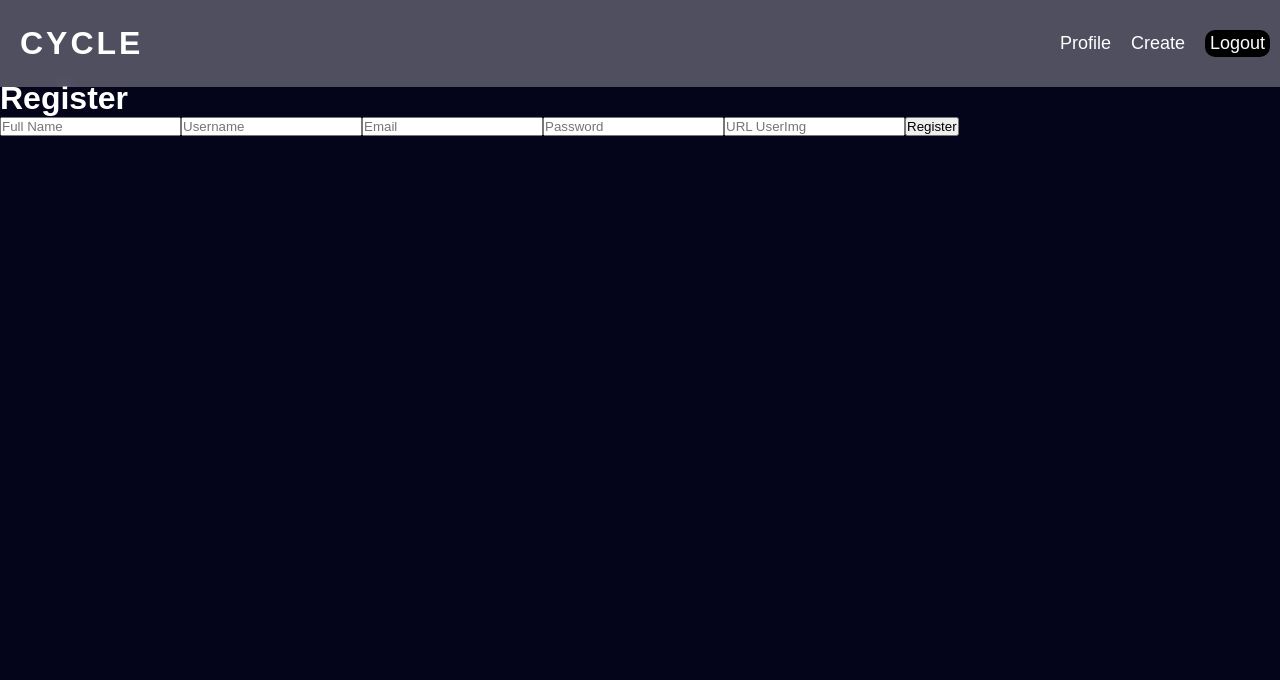
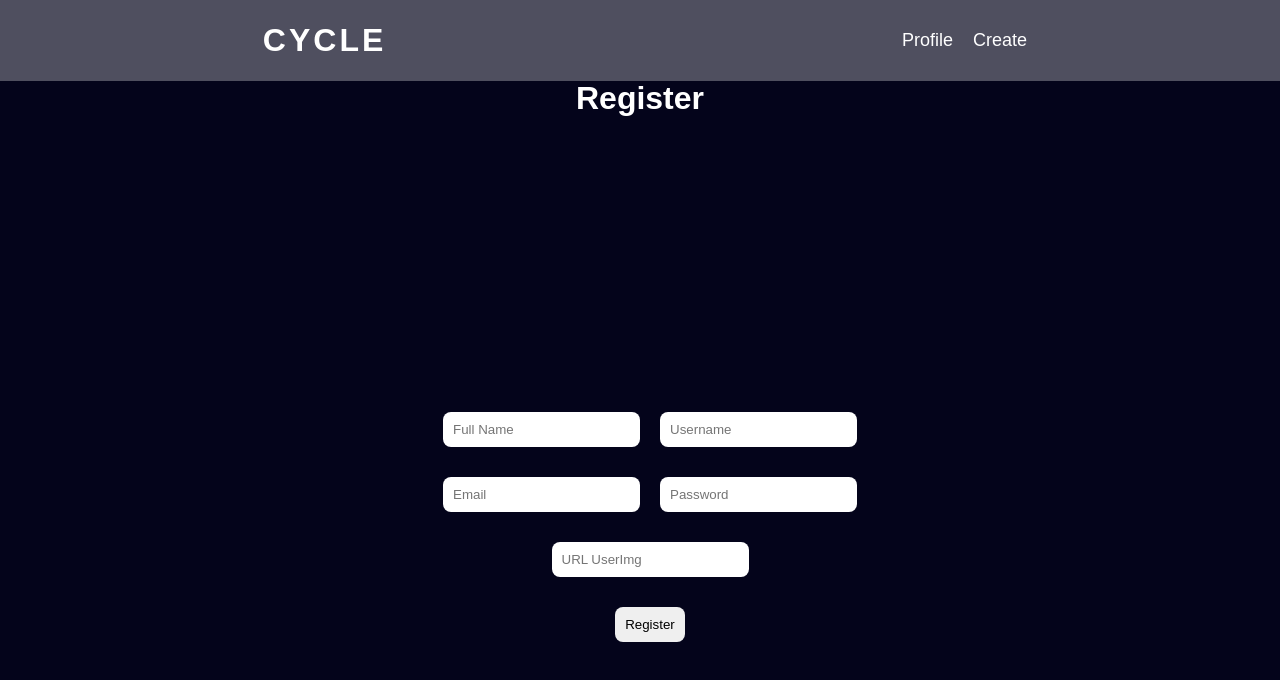
Before and after one commit to ahmed3mr55/front-end-frofile, a Next.js app: page /register in a window 1280 px wide. Shown: the top 680 px of the page. Built offline with nearby package versions, Linux system fonts and the light colour scheme.

Commit message:
Up data on styles

```diff
--- a/app/globals.css
+++ b/app/globals.css
@@ -3,6 +3,7 @@
     margin: 0;
 
 }
+
 
 Body {
     background: #04041b;
@@ -12,6 +13,7 @@ Body {
     height: 100vh;
     background-repeat: no-repeat;
     width: 100vw;
+    max-width: 100vw;
 }
 
 .app {
--- a/app/login/Login.js
+++ b/app/login/Login.js
@@ -9,7 +9,9 @@ export default function Login() {
   const [password, setPassword] = useState('');
   const [error, setError] = useState('');
   const router = useRouter(); // استخدام useRouter من 'next/navigation'
-
+  if (Cookies.get('token')) {
+    router.push('/profile'); // التوجيه إلى صفحة البوستات بعد تسجيل الدخول
+  }
   const handleSubmit = async (e) => {
     e.preventDefault();
 
--- a/app/profile/slices/navBar/NavBar.jsx
+++ b/app/profile/slices/navBar/NavBar.jsx
@@ -34,9 +34,12 @@ const Navbar = () => {
       <ul>
         <li><Link className='itam' href="/profile">Profile</Link></li>
         <li><Link className='itam' href="/profile/posts/create">Create</Link></li>
-        <li>
+        {Cookies.get("token") &&
+          <li>
           <button  className='itam logout' onClick={handleLogout}>Logout</button>
         </li>
+        }
+
       </ul>
     </nav>
   );
--- a/app/profile/slices/navBar/style.css
+++ b/app/profile/slices/navBar/style.css
@@ -1,6 +1,6 @@
 nav {
   display: flex;
-  justify-content: space-between;
+  justify-content: space-around;
   align-items: center;
   position: fixed;
   max-width: 100%;
@@ -83,7 +83,7 @@ nav ul li .itam:focus {
   }
   nav ul li {
     margin: 0;
-    padding: 5px;
+    padding: 3px;
   }
   nav .logo {
     font-size: 19px;
--- a/app/register/page.js
+++ b/app/register/page.js
@@ -1,26 +1,28 @@
-'use client';
-import { useState } from 'react';
-import { useRouter } from 'next/navigation';
+"use client";
+import { useState } from "react";
+import { useRouter } from "next/navigation";
+import style from "./style.module.css";
 
 export default function Register() {
-  const [email, setEmail] = useState('');
-  const [password, setPassword] = useState('');
-  const [fullname, setFullname] = useState('');
-  const [username, setUsername] = useState('');
-  const [userImage, setUserImage] = useState('');
-  const [error, setError] = useState('');
+  const [email, setEmail] = useState("");
+  const [password, setPassword] = useState("");
+  const [fullname, setFullname] = useState("");
+  const [username, setUsername] = useState("");
+  const [userImage, setUserImage] = useState("");
+  const [error, setError] = useState("");
   const router = useRouter();
 
   const handleSubmit = async (e) => {
     e.preventDefault();
 
-    const imageToUse = userImage || "https://cdn-icons-png.flaticon.com/256/149/149071.png";
+    const imageToUse =
+      userImage || "https://cdn-icons-png.flaticon.com/256/149/149071.png";
 
     try {
       const res = await fetch(`${process.env.NEXT_PUBLIC_DOMAN}/register`, {
-        method: 'POST',
+        method: "POST",
         headers: {
-          'Content-Type': 'application/json',
+          "Content-Type": "application/json",
         },
         body: JSON.stringify({
           email,
@@ -34,20 +36,22 @@ export default function Register() {
       const data = await res.json();
 
       if (res.ok) {
-        router.push('/'); // إعادة توجيه بعد النجاح
+        router.push("/"); // إعادة توجيه بعد النجاح
       } else {
-        setError(data.message || 'Registration failed. Please check your inputs.');
+        setError(
+          data.message || "Registration failed. Please check your inputs."
+        );
       }
     } catch (err) {
-      setError(err.message || 'An error occurred. Please try again.');
+      setError(err.message || "An error occurred. Please try again.");
     }
   };
 
-
   return (
     <div>
-      <h1>Register</h1>
-      <form onSubmit={handleSubmit}>
+      <h1 className={style.title}>Register</h1>
+      <form className={style.container} onSubmit={handleSubmit}>
+        <div className={style.inputs}>
           <input
             type="text"
             placeholder="Full Name"
@@ -62,6 +66,8 @@ export default function Register() {
             onChange={(e) => setUsername(e.target.value)}
             required
           />
+        </div>
+        <div className={style.inputs}>
           <input
             type="email"
             placeholder="Email"
@@ -76,12 +82,16 @@ export default function Register() {
             onChange={(e) => setPassword(e.target.value)}
             required
           />
+        </div>
+        <div className={style.inputs}>
           <input
             type="text"
             placeholder="URL UserImg"
             value={userImage}
             onChange={(e) => setUserImage(e.target.value)}
           />
+        </div>
+
         <button type="submit">Register</button>
       </form>
       {error && <p>{error}</p>}
--- /dev/null
+++ b/app/register/style.module.css
@@ -0,0 +1,35 @@
+.title {
+    text-align: center;
+}
+
+.container {
+    display: flex;
+    flex-direction: column;
+    gap: 10px;
+    width: 100%;
+    align-items: center;
+    justify-content: center;
+    height: 100vh;
+    padding: 10px;
+}
+
+.container input {
+    padding: 10px;
+    border: none;
+    border-radius: 8px;
+    outline: none;
+    margin: 10px;
+}
+
+.container button {
+    padding: 10px;
+    border: none;
+    border-radius: 8px;
+    outline: none;
+    margin: 10px;
+    cursor: pointer;
+}
+
+.container button:hover {
+    background: #ccc;
+}
```
Also changed, not shown: app/profile/slices/style.module.css (+13 -2 lines), app/profile/style.module.css (+36 -0 lines). Lines whose indentation alone changed are shown as unchanged.
